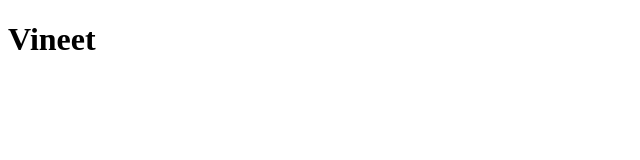
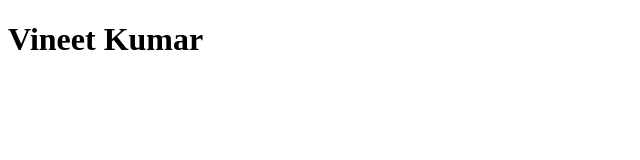
Before and after one commit to kvineet063/coursera-web, a plain HTML site: page site/index.html in a window 1280 px wide. Shown: the whole page, without its empty margins (0-640 px from the left). Drawn offline with Linux system fonts and the light colour scheme.

Commit message:
small change

```diff
--- a/site/index.html
+++ b/site/index.html
@@ -4,6 +4,6 @@
 	<title>Hello Coursera</title>
 </head>
 <body>
-<h1>Vineet</h1>
+<h1>Vineet Kumar</h1>
 </body>
 </html>
```
